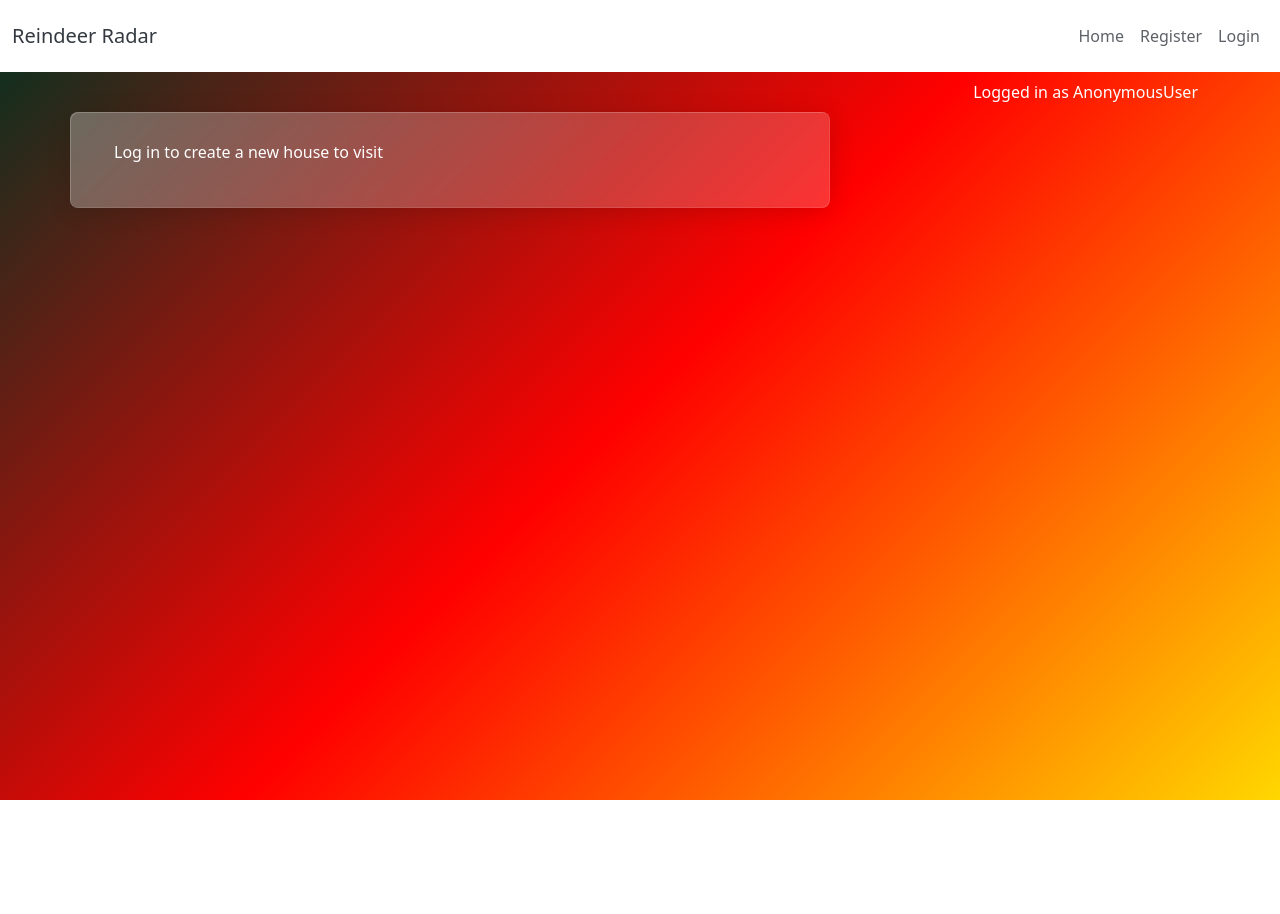
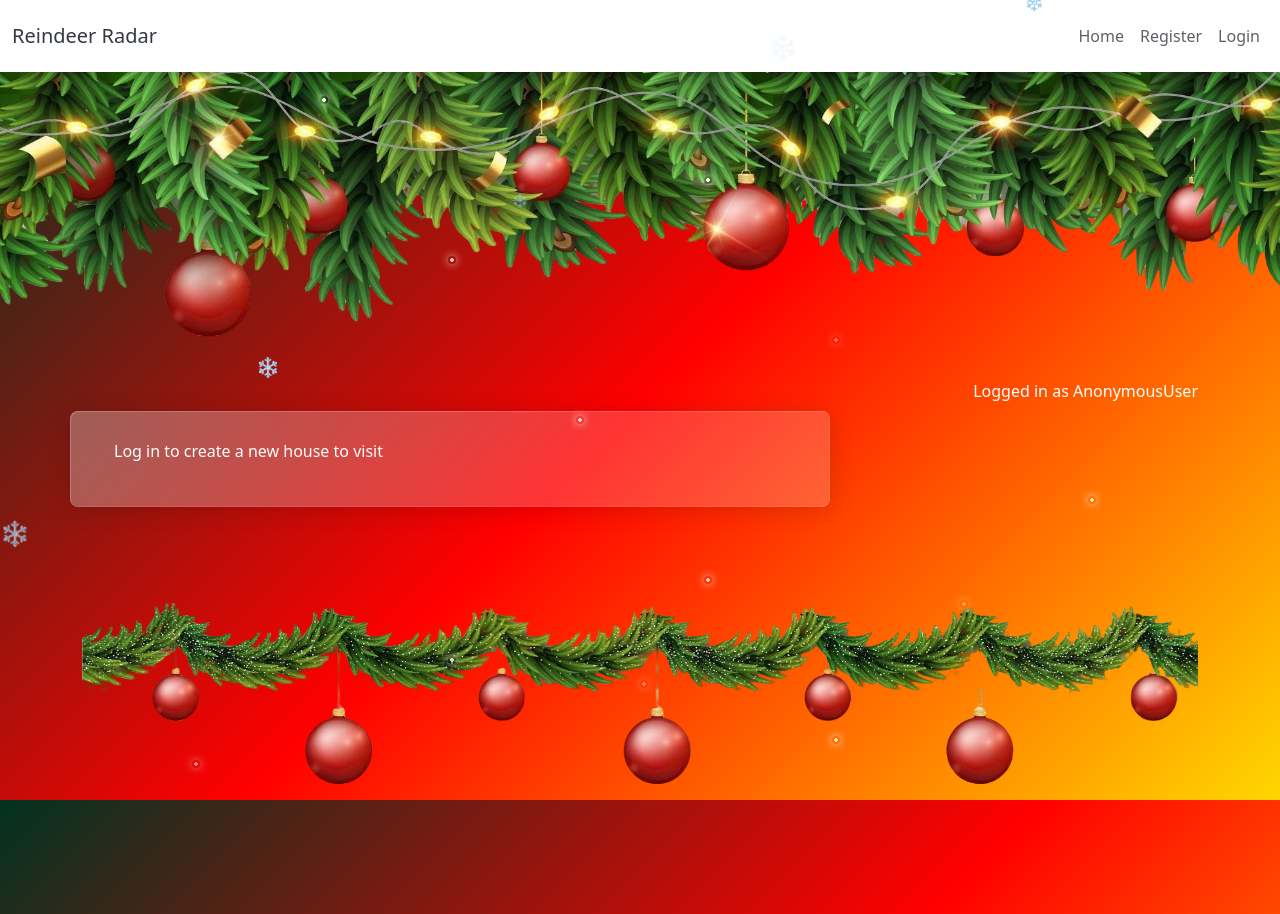
Before and after one commit to Will-WHyd/Reindeer-Radar, a Django app: page /add_house/ in a window 1280 px wide. Before the commit the page ends 800 px from the top, so only its background shows below. Run offline with Django 4.2, Linux system fonts and the light colour scheme; some libraries are stand-ins or nearby versions.

Commit message:
add flakes and stars to base and banner

```diff
--- a/requirements.txt
+++ b/requirements.txt
@@ -4,10 +4,7 @@ crispy-bootstrap5==2024.10
 dj-database-url==0.5.0
 dj3-cloudinary-storage==0.0.6
 Django==4.2.17
-<<<<<<< HEAD
-=======
 django-allauth==0.57.2
->>>>>>> main
 django-crispy-forms==2.3
 gunicorn==20.1.0
 oauthlib==3.2.2
--- a/static/css/style.css
+++ b/static/css/style.css
@@ -21,25 +21,6 @@ body {
     position: relative;
     overflow-x: hidden; /* Prevent horizontal scroll caused by fixed elements */
 }
-
-/* Page Border Design */
-/* Removed or adjusted to prevent dark overlay */
-/*
-.page-border {
-    position: fixed;
-    top: 0;
-    left: 0;
-    width: 100%;
-    height: 100%;
-    border: 10px solid transparent;
-    background-image: url("../images/page_border.png");
-    background-repeat: no-repeat;
-    background-size: cover;
-    pointer-events: none;
-    z-index: 1;
-    opacity: 0.5;
-}
-*/
 
 /* Snowflake Animation */
 @keyframes snow {
@@ -93,7 +74,7 @@ body {
     opacity: 0.8;
     animation: twinkle 3s infinite;
     z-index: 5; /* Above snowflakes and other background elements */
-    box-shadow: 0 0 8px var(--accent-white); /* Optional: Adds a glow effect */
+    box-shadow: 0 0 8px var(--accent-white); /* Adds a glow effect */
 }
 
 /* Positioning Stars with Varied Delays and Locations */
--- a/templates/base.html
+++ b/templates/base.html
@@ -48,7 +48,8 @@
                             href="{% url 'journey' %}">Journey Planner</a>
                     </li>
                     <li>
-                                <a class="nav-link {% if request.path == logout_url %}active" aria-current="page{% endif %}" href="{% url 'account_logout' %}">Logout</a>
+                        <a class="nav-link {% if request.path == logout_url %}active" aria-current="page{% endif %}"
+                            href="{% url 'account_logout' %}">Logout</a>
                     </li>
                     </li>
                     {% else %}
@@ -57,13 +58,42 @@
                             href="{% url 'account_signup' %}">Register</a>
                     </li>
                     <li class="nav-item">
-                            <a class="nav-link {% if request.path == login_url %}active" aria-current="page{% endif %}" href="{% url 'account_login' %}">Login</a>
+                        <a class="nav-link {% if request.path == login_url %}active" aria-current="page{% endif %}"
+                            href="{% url 'account_login' %}">Login</a>
                     </li>
                     {% endif %}
                 </ul>
             </div>
         </div>
     </nav>
+
+    <!-- Banner Decoration -->
+    <div class="row">
+        <div class="col text-center">
+            <img src="{% static 'images/banner-dec.webp' %}" alt="Holly Decoration" class="img-fluid mb-3">
+        </div>
+    </div>
+
+    <!-- Snowflakes -->
+    <div class="snowflake">❄️</div>
+    <div class="snowflake" style="animation-delay: 2s; left: 20%; font-size: 1.2em;">❄️</div>
+    <div class="snowflake" style="animation-delay: 4s; left: 40%; font-size: 0.8em;">❄️</div>
+    <div class="snowflake" style="animation-delay: 6s; left: 60%; font-size: 1.5em;">❄️</div>
+    <div class="snowflake" style="animation-delay: 8s; left: 80%; font-size: 1em;">❄️</div>
+
+    <!-- Twinkling Stars -->
+    <div class="star"></div>
+    <div class="star"></div>
+    <div class="star"></div>
+    <div class="star"></div>
+    <div class="star"></div>
+    <div class="star"></div>
+    <div class="star"></div>
+    <div class="star"></div>
+    <div class="star"></div>
+    <div class="star"></div>
+    <div class="star"></div>
+    <div class="star"></div>
 
     <div class="container d-flex justify-content-end">
         <span class="navbar-text">
@@ -73,6 +103,16 @@
     {% block content %}
     <!-- Content Goes here -->
     {% endblock content %}
+
+    <!-- bottom banner -->
+<div class="container my-5">
+    <div class="row">
+        <div class="col text-center">
+            <img src="{% static 'images/banner_2.webp' %}" alt="Hanging Presents" class="img-fluid mb-3">
+        </div>
+    </div>
+</div>
+
     <!-- Bootstrap Javascript Files -->
     <script src="https://cdn.jsdelivr.net/npm/bootstrap@5.0.1/dist/js/bootstrap.bundle.min.js"
         integrity="sha384-gtEjrD/SeCtmISkJkNUaaKMoLD0//ElJ19smozuHV6z3Iehds+3Ulb9Bn9Plx0x4" crossorigin="anonymous">
```
Also changed, not shown: journey/templates/journey/index.html (+0 -47 lines), static/images/banner-dec.webp, static/images/banner_2.webp. Lines whose indentation alone changed are shown as unchanged.
